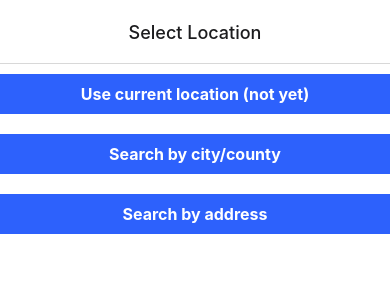
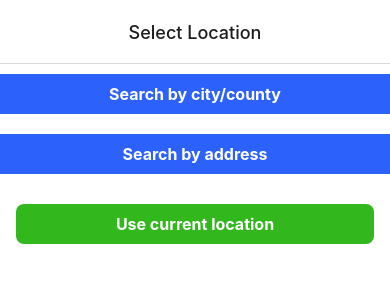
Before and after one commit to KaylaMcDon/RecyclingApp, a React Native app: screen / in a window 390 px wide. Shown: the top 300 px of the page. Built offline with nearby package versions, Linux system fonts and the light colour scheme.

Commit message:
gelocation works on web

```diff
--- a/components/InfoScreen.js
+++ b/components/InfoScreen.js
@@ -5,6 +5,7 @@ import { reqDivType, reqDivName } from "./Location";
 import { AntDesign } from '@expo/vector-icons';
 
 export default function InfoScreen() {
+  console.log(reqDivType, reqDivName);
   //Takes the name of the facility from the Location page and determines which Facility object it is in data.js.
   let FacilityName = "";
   let FacilityObject = {};
--- a/components/Location.js
+++ b/components/Location.js
@@ -1,5 +1,6 @@
 import React, { useState } from "react";
 import { StyleSheet, View, Text, TouchableHighlight } from "react-native";
+import Geolocation from 'react-native-geolocation-service';
 import DivisionSearch, { reqDiv, reqCity, reqCounty } from "./DivisionSearch";
 import AddressSearch, { reqPlaceId } from "./AddressSearch";
 
@@ -36,7 +37,9 @@ export default function Location({ navigation }) {
                     reqDivType = "city";
                     reqDivName = "Durham";
                   } else {
-                    [reqDivType, reqDivName] = await getRegionFromPlaceId(reqPlaceId);
+                    const response = await fetch(encodeURI("http://10.50.17.251/maps-api/lookup/" + reqPlaceId));
+                    const results = await response.json();
+                    [reqDivType, reqDivName] = getRegionFromPlaceId(results);
                   }
                   navigation.navigate("Info");
                 })();
@@ -53,9 +56,7 @@ export default function Location({ navigation }) {
     </View> );
   }
 
-  async function getRegionFromPlaceId(place_id) {
-    const response = await fetch(encodeURI("http://10.50.17.251/maps-api/lookup/" + place_id));
-    const results = await response.json();
+  function getRegionFromPlaceId(results) {
     const address = results.results[0];
 
     const localityComponent = address.address_components.find(function(component) {
@@ -75,15 +76,6 @@ export default function Location({ navigation }) {
 
   return (
     <View>
-
-      <TouchableHighlight
-        style={styles.optionButton}
-        underlayColor="#0000DD"
-        onPress={() => {updateSearchMethod("currentLoc")}}
-      >
-        <Text style={styles.optionText}>Use current location (not yet)</Text>
-      </TouchableHighlight>
-
       <TouchableHighlight
         style={styles.optionButton}
         underlayColor="#0000DD"
@@ -103,6 +95,25 @@ export default function Location({ navigation }) {
       </TouchableHighlight>
 
       {searchMethod === "address" && <View style={styles.container}><AddressSearch/><GoButton/></View>}
+
+      <TouchableHighlight
+        style={styles.locButton}
+        onPress={function() {
+          Geolocation.getCurrentPosition(async function(pos) {
+            const response = await fetch(encodeURI(`http://10.50.17.251/maps-api/geocode/${pos.coords.latitude},${pos.coords.longitude}`));
+            const results = await response.json();
+            [reqDivType, reqDivName] = getRegionFromPlaceId(results);
+            navigation.navigate("Info");
+          }),
+            options={
+              timeout: 10000,
+              maximumAge: 10000,
+              showLocationDialog: true,
+            }
+        }}
+      >
+        <Text style={styles.optionText}>Use current location</Text>
+      </TouchableHighlight>
 
     </View>
   );
@@ -127,6 +138,14 @@ const styles = StyleSheet.create({
     color: "white",
     fontWeight: "bold",
   },
+  locButton: {
+    marginTop: 20,
+    marginBottom: 10,
+    marginHorizontal: 16,
+    padding: 10,
+    backgroundColor: "#32b81d",
+    borderRadius: 8,
+  },
   goButton: {
     marginTop: 20,
     padding: 10,
--- a/package.json
+++ b/package.json
@@ -23,6 +23,7 @@
     "react-dom": "18.2.0",
     "react-native": "0.74.2",
     "react-native-element-dropdown": "^2.12.0",
+    "react-native-geolocation-service": "^5.3.1",
     "react-native-gesture-handler": "~2.16.1",
     "react-native-safe-area-context": "4.10.1",
     "react-native-screens": "3.31.1",
```
Also changed, not shown: MapsApiServer.js (+10 -1 lines), 1 other file (tests, documents, lock files or other folders).
